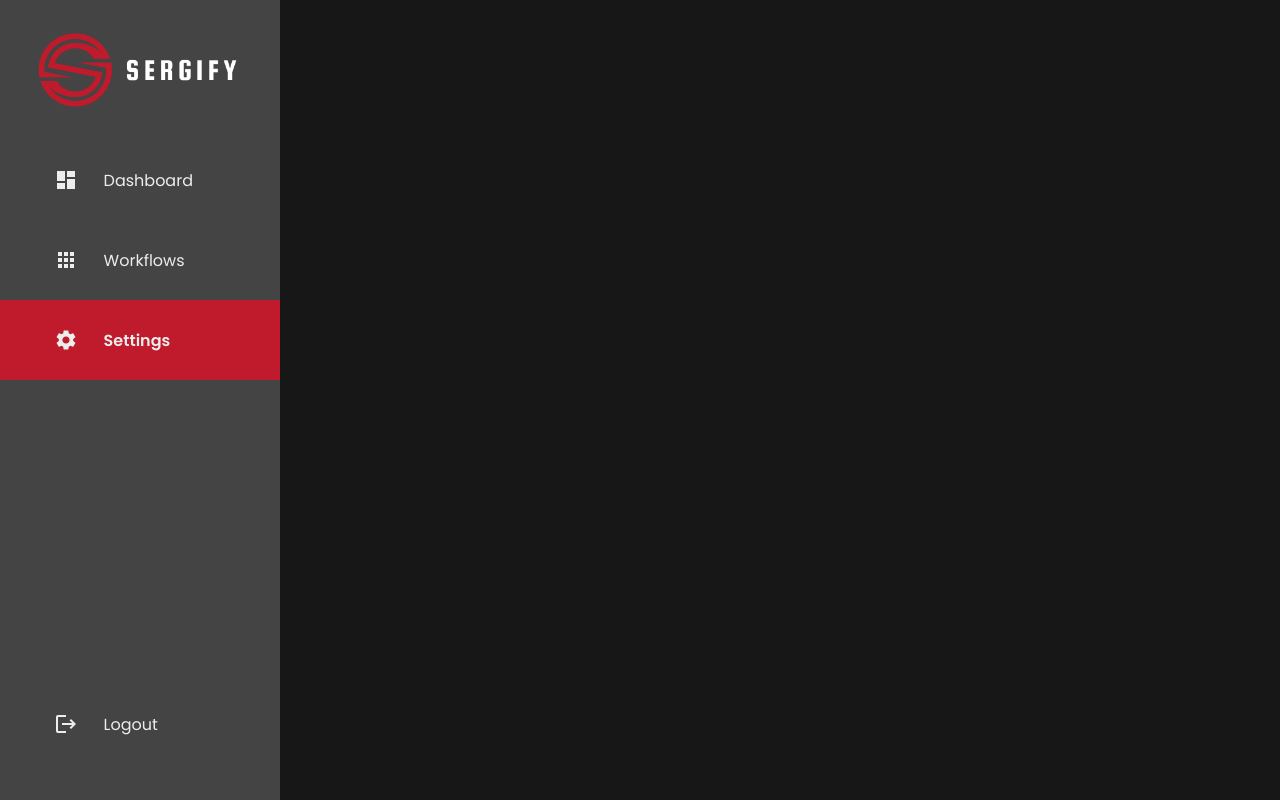
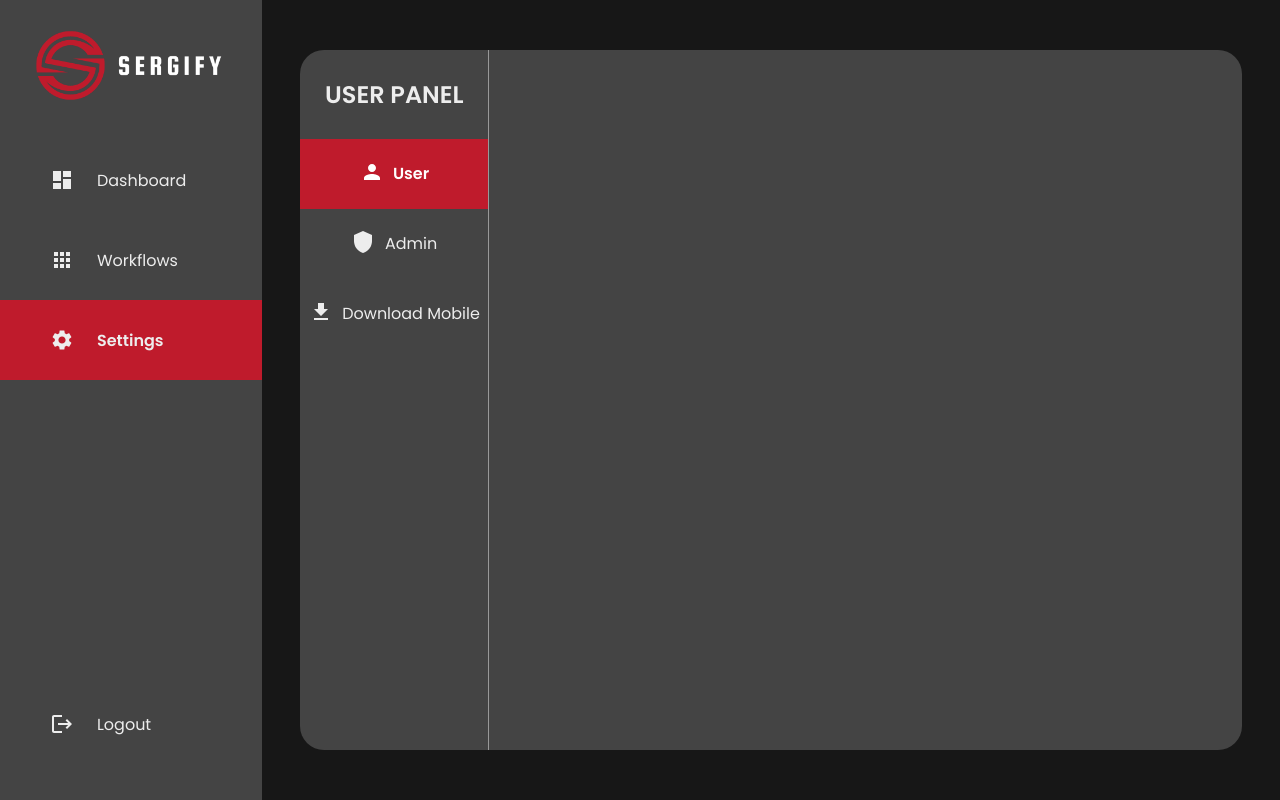
Before and after one commit to remynln/AREA, a React (Create React App) app in the folder front-web/: page /settings in a window 1280 px wide. Built offline with nearby package versions, Linux system fonts and the light colour scheme; no server answers; sample sign-in values are in the browser's storage.

Commit message:
[up] settings panel

```diff
--- a/front-web/src/App.js
+++ b/front-web/src/App.js
@@ -62,7 +62,7 @@ function App() {
     try {
       const user = await jwt(JSON.parse(localStorage.getItem("jwt")))
 
-      setUser({username: user.username})
+      setUser({username: user.username, email: user.email, admin: user.admin})
     } catch (error) {
       console.log(error)
     }
@@ -75,7 +75,7 @@ function App() {
           <Route element={<PrivateRoutes user={user} />}>
             <Route path="/dashboard" element={<Dashboard user={user} services={services}/>} />
             <Route path="/workflows" element={<Workflows />} />
-            <Route path="/settings" element={<Settings />} />
+            <Route path="/settings" element={<Settings user={user}/>} />
             <Route path="*" element={<Navigate to="/dashboard" />} />
             <Route path="/" element={<Navigate to="/dashboard" />} />
             <Route path="/home" element={<Navigate to="/dashboard" />} />
--- a/front-web/src/Components/Workflows/Workflows.css
+++ b/front-web/src/Components/Workflows/Workflows.css
@@ -1,4 +1,5 @@
 @import url('https://fonts.googleapis.com/css2?family=Poppins:wght@300;400;500;600&display=swap');
+@import url('https://fonts.googleapis.com/css?family=Roboto');
 
 .WorkflowAdd {
     width: 240px;
@@ -260,7 +261,7 @@
 }
 
 .CreateWorkflowButton {
-    height: 4vh;
+    height: 4.5vh;
     width: 5.5vw;
     background-color: #BF1B2C;
     color: white;
@@ -272,7 +273,7 @@
     font-family: Roboto;
     font-weight: bold;
     position: absolute;
-    right: 5vw;
+    right: 6vw;
     cursor: pointer;
 }
 
--- /dev/null
+++ b/front-web/src/Pages/Settings.css
@@ -0,0 +1,61 @@
+@import url('https://fonts.googleapis.com/css2?family=Poppins:wght@300;400;500;600&display=swap');
+@import url('https://fonts.googleapis.com/css?family=Roboto');
+
+.settingsContent {
+    width: 85%;
+    height: 100%;
+    display: flex;
+    align-items: center;
+    justify-content: center;
+    flex-direction: column;
+}
+
+.userPanel {
+    width: 92.5%;
+    height: 87.5%;
+    border-radius: 24px;
+    background-color: #444444;
+}
+
+.userPanel__sideBar {
+    height: 100%;
+    width: 20%;
+    border-bottom-left-radius: 24px;
+    border-top-left-radius: 24px;
+    border-right: 1px solid rgb(237, 237, 237, .5);
+}
+
+.userPanel__sideBar__title {
+    padding-top: 5%;
+    display: flex;
+    justify-content: center;
+    align-items: center;
+    font-family: Poppins;
+    color: #EDEDED;
+    font-size: 24px;
+    font-weight: bold;
+    height: 10%;
+    margin-bottom: 5%;
+}
+
+.userPanel__sideBar__rows {
+    width: 100%;
+    height: 80%;
+}
+
+.userPanel__sideBar__rows__row {
+    display: flex;
+    align-items: center;
+    justify-content: center;
+    flex-direction: row;
+    width: 100%;
+    height: 12.5%;
+    color: #EDEDED;
+    font-family: Poppins;
+    cursor: pointer;
+    transition: 0.4s ease-in-out;
+}
+
+.userPanel__sideBar__rows__row:hover {
+    color: #f10c23;
+}
--- a/front-web/src/Pages/Settings.js
+++ b/front-web/src/Pages/Settings.js
@@ -1,10 +1,61 @@
 import Sidebar from '../Components/Sidebar/Sidebar';
+import PersonIcon from '@mui/icons-material/Person';
+import ShieldIcon from '@mui/icons-material/Shield';
+import DownloadIcon from '@mui/icons-material/Download';
+import { useState } from 'react';
 import './Home.css'
+import './Settings.css'
 
-export const Settings = () => {
+export const Settings = (props) => {
+    const [activeRow, setActiveRow] = useState("user")
+
+    const checkRowActive = (row) => {
+        console.log(row)
+        if (activeRow === row) {
+            return {backgroundColor: "#BF1B2C", color: "white", fontWeight: "bold"}
+        }
+        return (undefined)
+    }
+
     return (
         <div className="Home">
             <Sidebar />
+            <div className='settingsContent'>
+                <div className='userPanel'>
+                    <div className='userPanel__sideBar'>
+                        <div className='userPanel__sideBar__title'>
+                            <p>USER PANEL</p>
+                        </div>
+                        <div className='userPanel__sideBar__rows'>
+                            <div className='userPanel__sideBar__rows__row' style={checkRowActive("user")}
+                                onClick={async () => {await setActiveRow("user")}}>
+                                <div style={{marginRight: "5%", marginTop: "2%"}}>
+                                    <PersonIcon />
+                                </div>
+                                <p className='userPanel__sideBar__rows__row__title'>User</p>
+                            </div>
+                            <div className='userPanel__sideBar__rows__row' style={checkRowActive("admin")}
+                                onClick={async () => {await setActiveRow("admin")}}>
+                                <div style={{marginRight: "5%", marginTop: "2%"}}>
+                                    <ShieldIcon />
+                                </div>
+                                <p>Admin</p>
+                            </div>
+                            <a href='/app/client/area_mobile.apk' download style={{textDecoration: "none"}}>
+                                <div className='userPanel__sideBar__rows__row'>
+                                    <div style={{marginRight: "5%", marginTop: "2%"}}>
+                                        <DownloadIcon />
+                                    </div>
+                                    <p>Download Mobile</p>
+                                </div>
+                            </a>
+                        </div>
+                    </div>
+                    <div>
+
+                    </div>
+                </div>
+            </div>
         </div>
     )
 }
```
